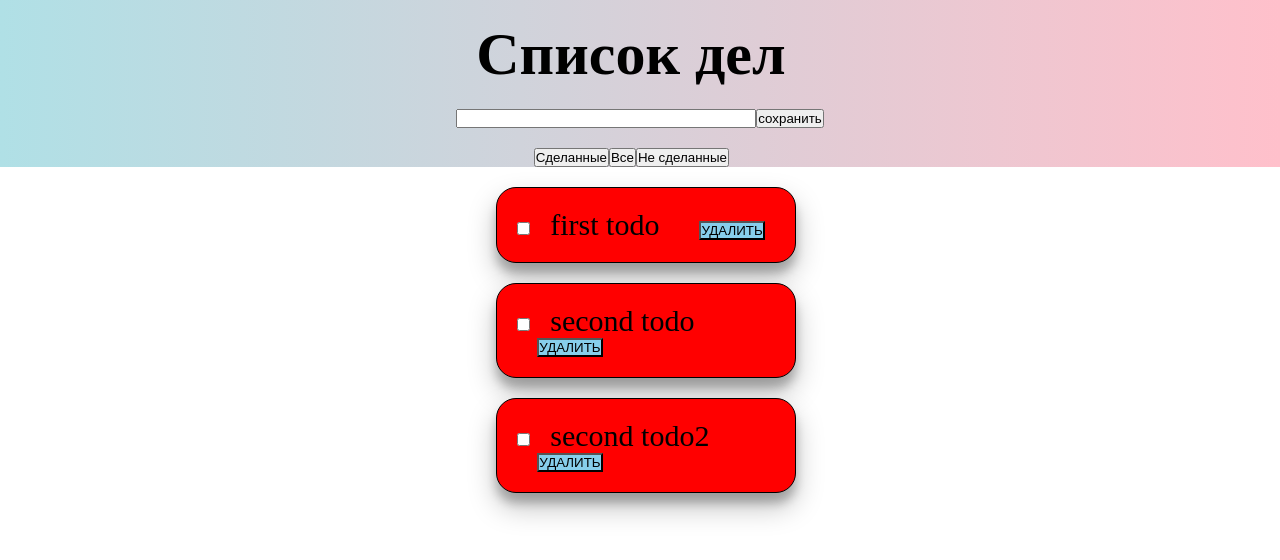
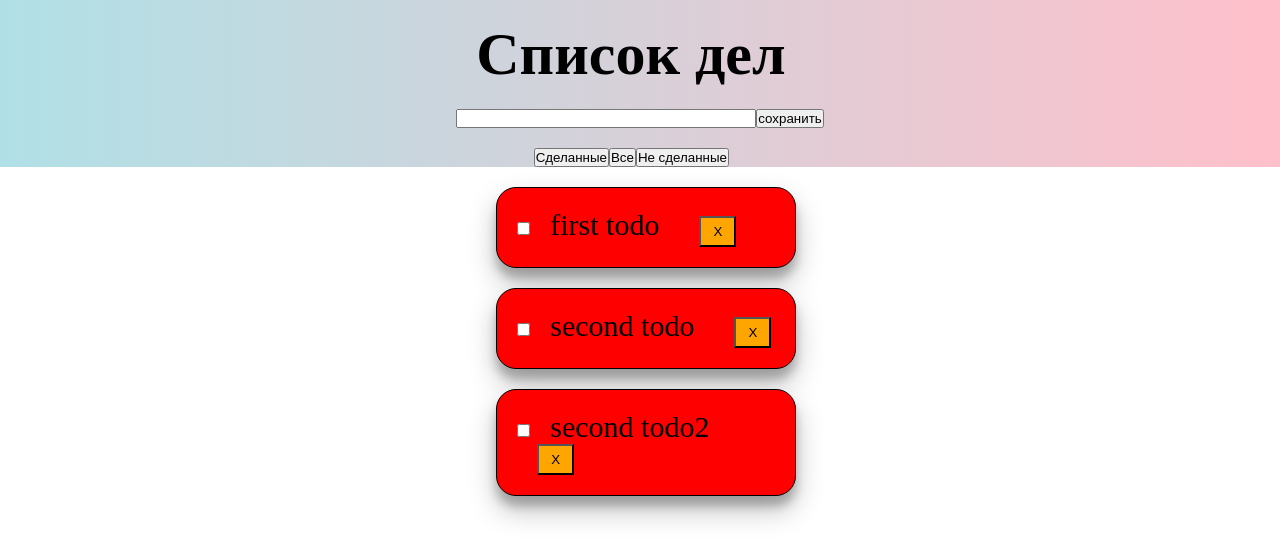
Before and after one commit to margaritaritik/todoList-version-react-, a React (Create React App) app: page / in a window 1280 px wide. Shown: the top 560 px of the page. Built offline with nearby package versions, Linux system fonts and the light colour scheme.

Commit message:
button delete todo

```diff
--- a/src/components/Tasks.jsx
+++ b/src/components/Tasks.jsx
@@ -20,7 +20,7 @@ const Tasks = function ({name,id,completed,checkedCompleted,deleteTodo}) {
                 <input key={'inputting'} type={"checkbox"} checked={checked} onChange={ChangeCompleted} />
                 <span >{name}</span>
             </label>
-            <ButtonDelete key="btnDelete" onClick={ButtonDeleteClick}  >УДАЛИТЬ</ButtonDelete>
+            <ButtonDelete key="btnDelete" onClick={ButtonDeleteClick}  >X</ButtonDelete>
         </div>
     );
 };
--- a/src/components/button/buttonStyle.module.css
+++ b/src/components/button/buttonStyle.module.css
@@ -1,5 +1,11 @@
 .btn{
-    background: skyblue;
+    background: orange;
     margin-left: 20px;
-
+    padding: .375rem .75rem;
+    display: inline-block;
+    position: relative;
+    z-index: 2;
+    text-align: center;
+    vertical-align: middle;
+    cursor:pointer;
 }
```
